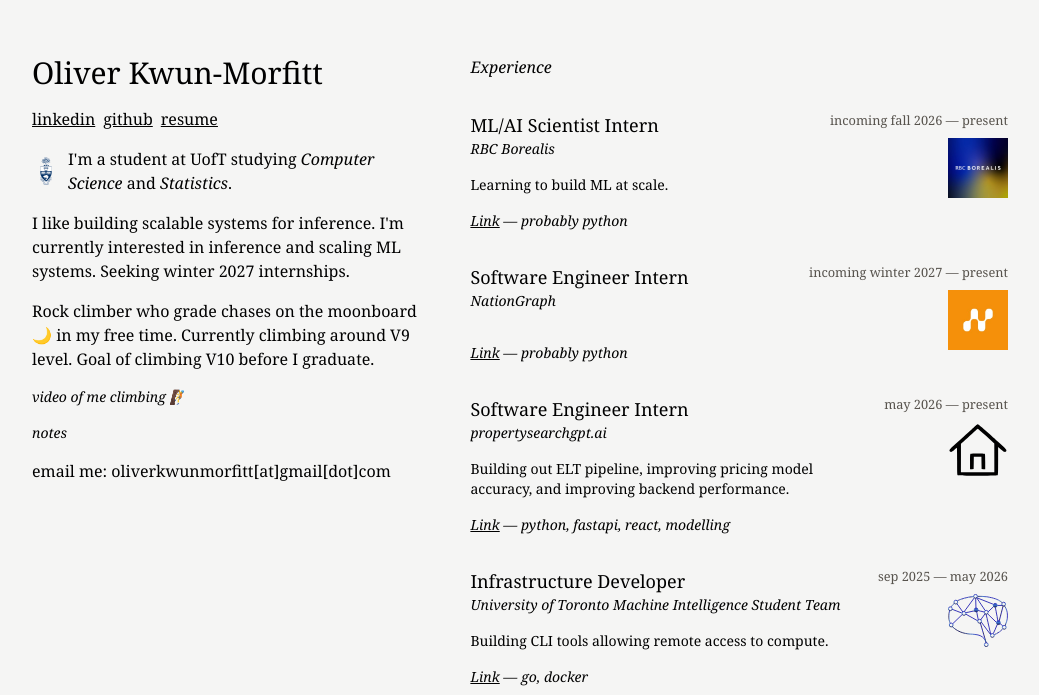
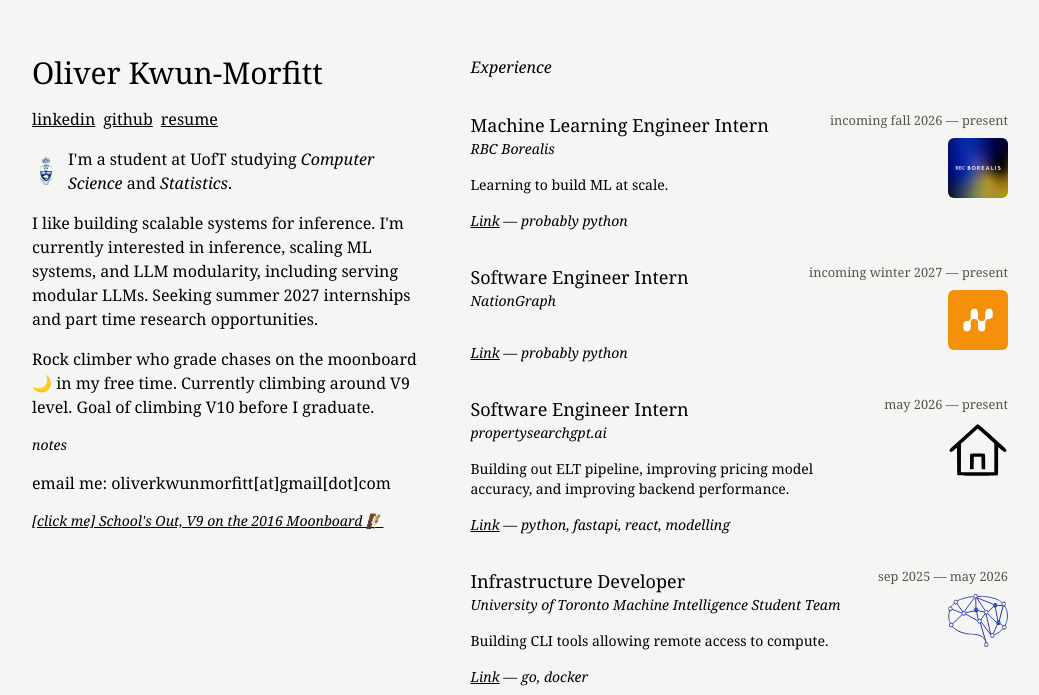
Before and after one commit to olliekm/my-site, a Next.js app in the folder ollie/: page / in a window 1280 px wide. Shown: the part 105-800 px from the top of the page, without its empty margins (120-1159 px from the left). Built offline with nearby package versions, Linux system fonts and the light colour scheme.

Commit message:
added stuff

```diff
--- a/ollie/app/climbing/page.tsx
+++ b/ollie/app/climbing/page.tsx
@@ -3,12 +3,12 @@
 
 export default function page() {
       const vimeoEmbedCode = `
-      <div style="padding:177.78% 0 0 0;position:relative;"><iframe src="https://player.vimeo.com/video/1137446910?badge=0&amp;autopause=0&amp;player_id=0&amp;app_id=58479&amp;autoplay=1&amp;loop=1" frameborder="0" allow="autoplay; fullscreen; picture-in-picture; clipboard-write; encrypted-media; web-share" referrerpolicy="strict-origin-when-cross-origin" style="position:absolute;top:0;left:0;width:100%;height:80vh;" title="ollie is climbing"></iframe></div><script src="https://player.vimeo.com/api/player.js"></script>
+      <div style="padding:75% 0 0 0;position:relative;"><iframe src="https://player.vimeo.com/video/1217670755?badge=0&amp;autopause=0&amp;player_id=0&amp;app_id=58479&amp;autoplay=1&amp;muted=1&amp;loop=1" frameborder="0" allow="autoplay; fullscreen; picture-in-picture; clipboard-write; encrypted-media; web-share" referrerpolicy="strict-origin-when-cross-origin" style="position:absolute;top:0;left:0;width:100%;height:100%;" title="IMG_7348"></iframe></div><script src="https://player.vimeo.com/api/player.js"></script>
       `
   return (
-    <div className='w-full h-screen overflow-hidden py-8 text-black'>
-        <div className='max-h-screen' dangerouslySetInnerHTML={{ __html:vimeoEmbedCode}}></div>
-        <h2 className='fixed bottom-0 left-1/2 transform -translate-x-1/2 pb-20'>bolda - V7</h2>
+    <div className='w-full h-screen overflow-hidden py-8 text-black flex flex-col items-center justify-center'>
+        <div className='w-full max-w-3xl' dangerouslySetInnerHTML={{ __html:vimeoEmbedCode}}></div>
+        <h2 className='pt-4 text-center'>School&apos;s Out &#8211; V9 on the 2016 Moonboard</h2>
     </div>
   )
 }
--- a/ollie/app/page.tsx
+++ b/ollie/app/page.tsx
@@ -21,16 +21,16 @@
               <span>I&apos;m a student at UofT studying <span className="italic">Computer Science</span> and <span className="italic">Statistics</span>.</span>
             </p>
             <p className="font-serif text-md">
-              I like building scalable systems for inference. I&apos;m currently interested in inference and scaling ML systems. Seeking winter 2027 internships.
+              I like building scalable systems for inference. I&apos;m currently interested in inference, scaling ML systems, and LLM modularity, including serving modular LLMs. Seeking summer 2027 internships and part time research opportunities.
             </p>
             <p className="font-serif text-md">
               Rock climber who grade chases on the moonboard 🌙 in my free time. Currently climbing around V9 level. Goal of climbing V10 before I graduate.
             </p>
-            <Link href={'/climbing'} className="italic text-sm">video of me climbing 🧗</Link>
             <Link href={'/notes'} className="italic text-sm">notes</Link>
             <p>
             email me: oliverkwunmorfitt[at]gmail[dot]com
             </p>
+            <Link href={'/climbing'} className="italic text-sm underline">[click me] School&apos;s Out, V9 on the 2016 Moonboard 🧗</Link>
           </div>
 
           <div className="w-full lg:flex-1 flex flex-col space-y-16 lg:pt-40">
@@ -40,7 +40,7 @@
                 <h2 className="text-md italic">Experience</h2>
               </div>
                 <Experience
-                  title="ML/AI Scientist Intern"
+                  title="Machine Learning Engineer Intern"
                   company="RBC Borealis"
                   technologies="probably python"
                   description="Learning to build ML at scale."
--- a/ollie/components/Experience.tsx
+++ b/ollie/components/Experience.tsx
@@ -21,6 +21,7 @@
                 alt={company}
                 width={60}
                 height={60}
+                className="rounded-md"
             />
         </div>
   </div>
```
